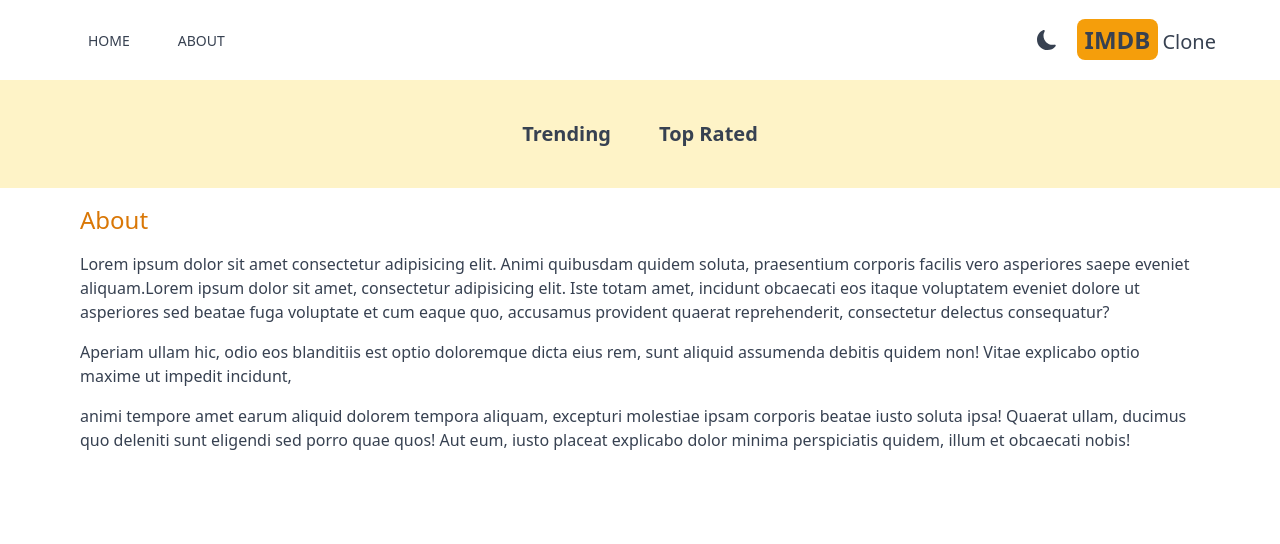
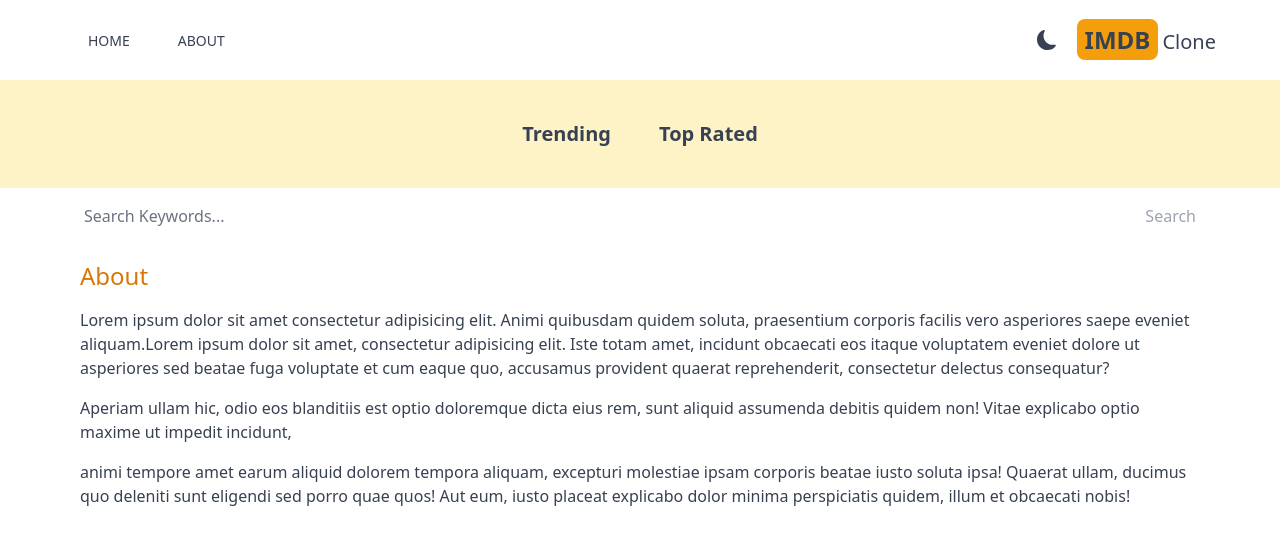
Before and after one commit to Hamza160/imdb-next.github.io, a Next.js app: page /about in a window 1280 px wide. Shown: the top 544 px of the page. Built offline with nearby package versions, Linux system fonts and the light colour scheme.

Commit message:
Deploynig to Vercel

```diff
--- /dev/null
+++ b/app/components/SearchBox.jsx
@@ -0,0 +1,35 @@
+"use client"
+import {useState} from 'react'
+import {useRouter} from 'next/navigation'
+const SearchBox = () => {
+    const [search, setSearch] = useState('')
+    const router = useRouter()
+
+    const handleSubmit = (e) => {
+        e.preventDefault()
+        if(!search) return;
+        router.push(`/search/${search}`)
+    }
+
+    return (
+        <form className="flex max-w-6xl mx-auto justify-between items-center px-5" onSubmit={handleSubmit}>
+        <input
+            type="text"
+            placeholder="Search Keywords..."
+            className="w-full h-14 rounded-sm placeholder-gray-500 outline-none bg-transparent flex-1"
+            value={search}
+            onChange={e => setSearch(e.target.value)}
+        />
+            <button
+            disabled={!search}
+            type="submit"
+            className="text-amber-600 disabled:text-gray-400"
+            >
+                Search
+            </button>
+        </form>
+    )
+
+}
+
+export default SearchBox
--- a/app/layout.jsx
+++ b/app/layout.jsx
@@ -1,5 +1,6 @@
 import Header from './components/Header'
 import Navbar from './components/Navbar'
+import SearchBox from './components/SearchBox'
 import './globals.css'
 import Providers from './Providers'
 
@@ -15,6 +16,7 @@
         <Providers>
           <Header/>
           <Navbar/>
+          <SearchBox/>
           {children}
         </Providers>
       </body>
--- /dev/null
+++ b/app/search/[searchTerm]/page.jsx
@@ -0,0 +1,20 @@
+import Results from "../../components/Results"
+
+const SeachPage = async  ({params}) => {
+  const searchTerm = params.searchTerm
+  const res = await fetch(`https://api.themoviedb.org/3/search/movie?api_key=${process.env.API_KEY}&query=${searchTerm}&language=en-US&include_adult=false`)
+
+  if(!res.ok){
+    throw new Error(`Error Fetching Data`)
+  }
+
+  const {results} = await res.json()
+
+  return (
+    <div>
+      {results && results.length ? <Results results={results}/> : <h1 className="text-center pt-6">No Result Found</h1>}
+    </div>
+  )
+}
+
+export default SeachPage
```
